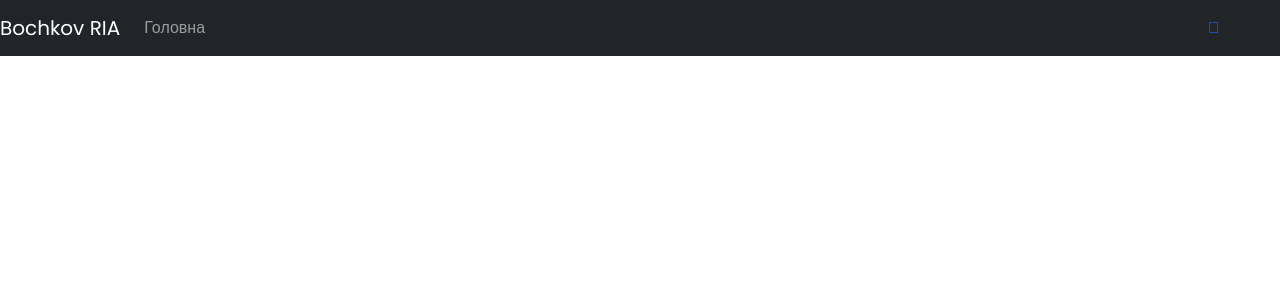
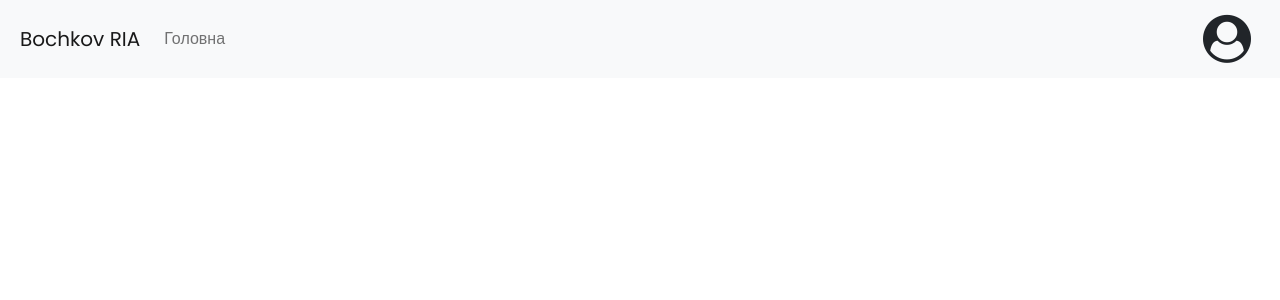
Before and after one commit to Elexar13/Kursach2021, an Angular app in the folder KursachFront/: page / in a window 1280 px wide. Shown: the top 300 px of the page. Built offline with nearby package versions, Linux system fonts and the light colour scheme.

Commit message:
Create test version navbar

```diff
--- a/KursachFront/src/app/app.component.html
+++ b/KursachFront/src/app/app.component.html
@@ -1,11 +1,8 @@
 <link rel="stylesheet" href="https://cdnjs.cloudflare.com/ajax/libs/font-awesome/4.7.0/css/font-awesome.min.css">
 <!-- Toolbar -->
 
-<nav class="navbar navbar-expand-lg navbar-dark bg-dark">
-  <a class="navbar-brand" routerLink="/main">Bochkov RIA</a>
-  <button class="navbar-toggler" type="button" data-toggle="collapse" data-target="#navbarSupportedContent" aria-controls="navbarSupportedContent" aria-expanded="false" aria-label="Toggle navigation">
-    <span class="navbar-toggler-icon"></span>
-  </button>
+<nav class="navbar navbar-expand-lg navbar-light bg-light">
+  <a style="margin-left: 1em" class="navbar-brand" routerLink="/main">Bochkov RIA</a>
 
   <div class="collapse navbar-collapse" id="navbarSupportedContent">
     <ul class="navbar-nav mr-auto">
@@ -14,12 +11,7 @@
       </li>
     </ul>
   </div>
-  <span class="nav-link fas fa-user-circle"> </span>
-  <a class="nav-link waves-effect waves-light">
-    <i class="fas fa-align-justify"></i>
-  </a>
-
-
+  <button class="btn btn-circle active" style="margin-right: 1em"><i class="fa fa-user-circle fa-3x" aria-hidden="true"></i></button>
 
 </nav>
 <body>
```
